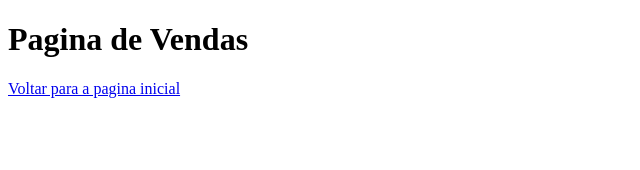
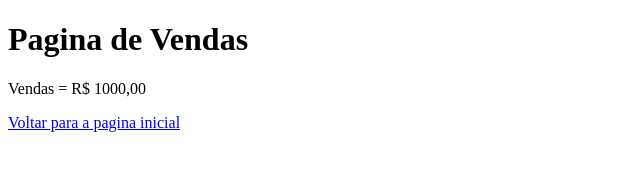
Before and after one commit to diosilva10/AulaGitHub, a plain HTML site: page vendas.html in a window 1280 px wide. Shown: the whole page, without its empty margins (0-640 px from the left). Drawn offline with Linux system fonts and the light colour scheme.

Commit message:
Acrescentado valor das vendas

```diff
--- a/vendas.html
+++ b/vendas.html
@@ -8,6 +8,7 @@
 </head>
 <body>
     <h1>Pagina de Vendas</h1>
+    <p>Vendas = R$ 1000,00 </p>
     <a href="Index.html">Voltar para a pagina inicial</a>
 </body>
 </html>
```
